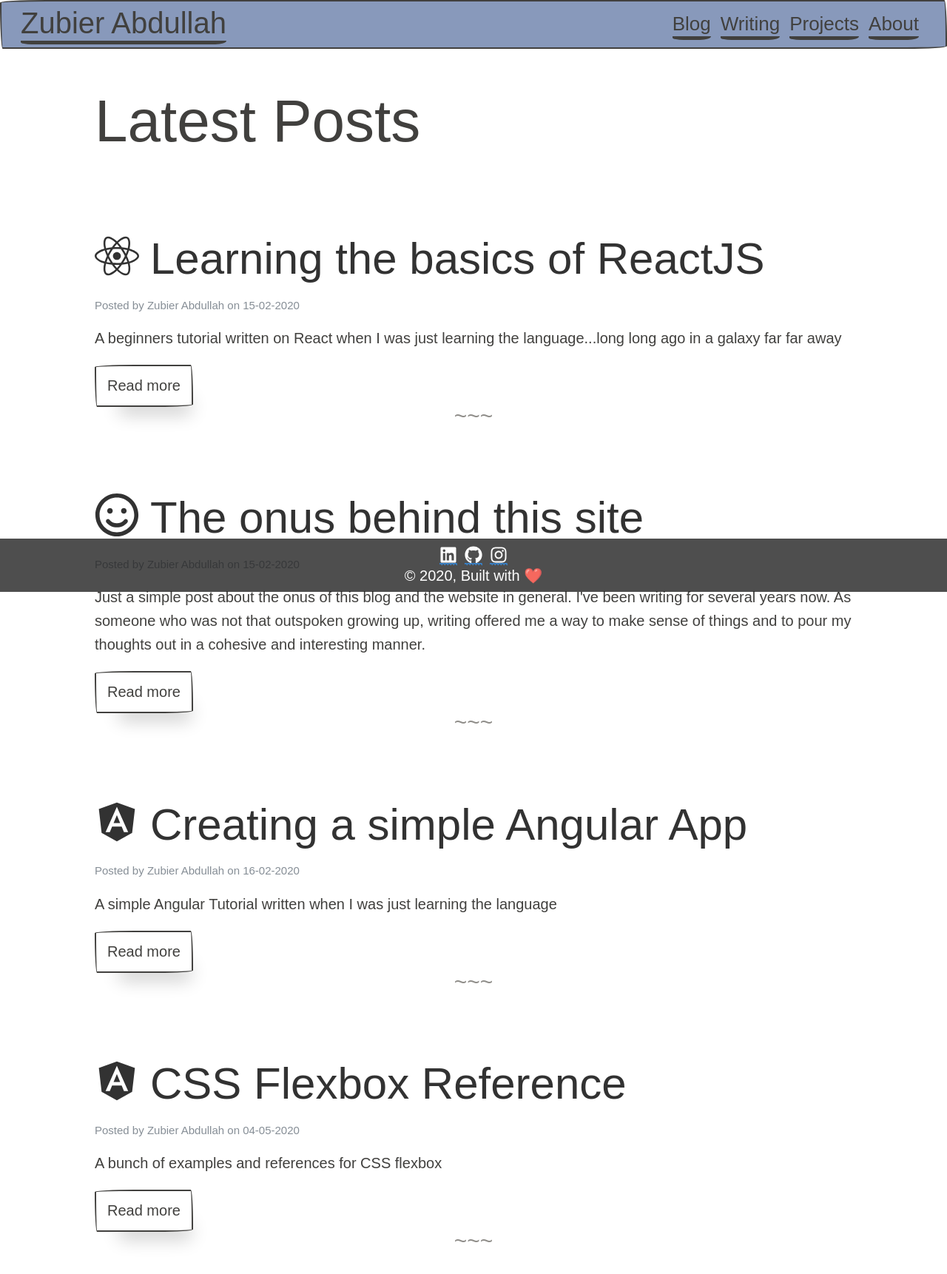
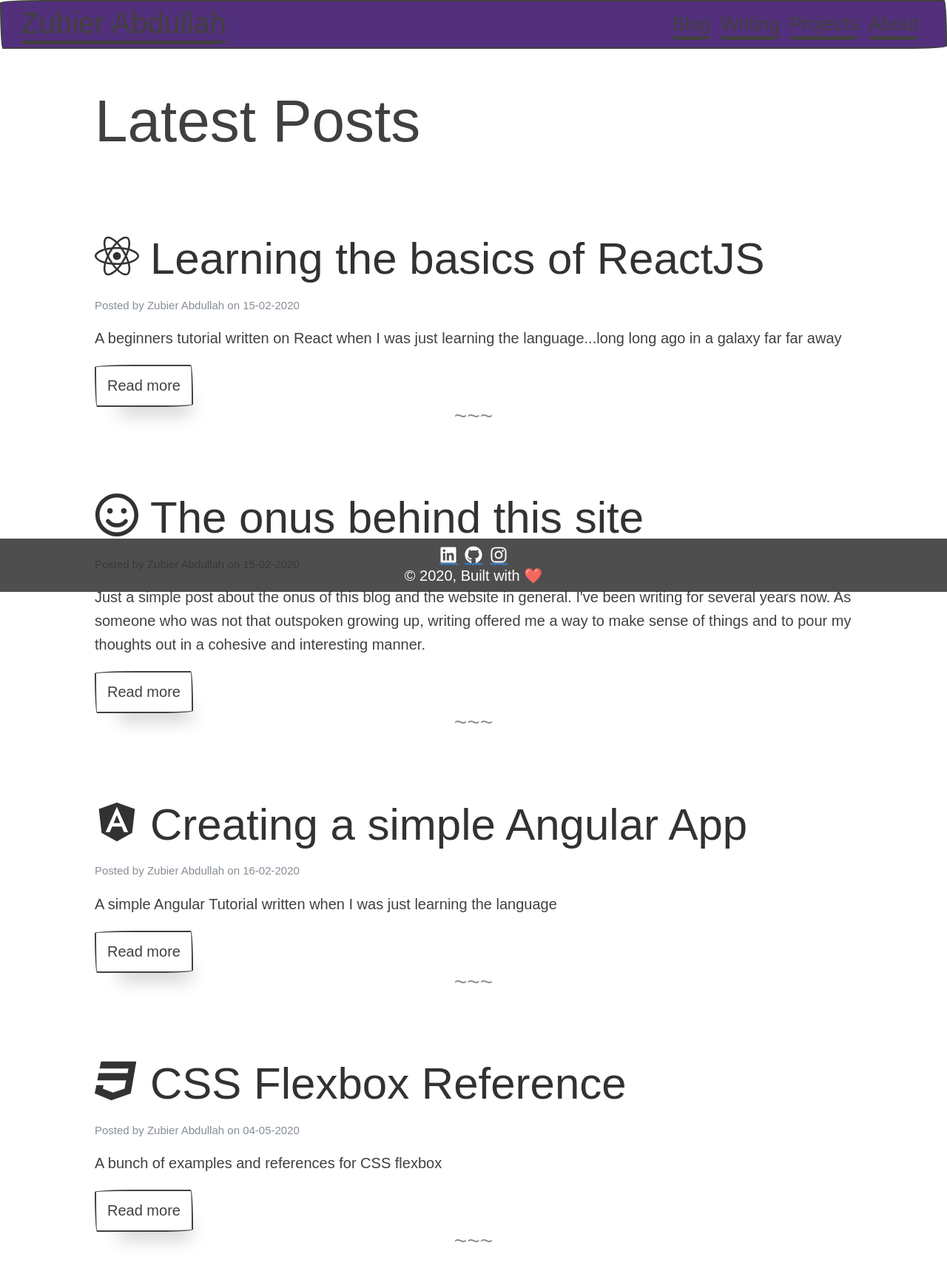
Before and after one commit to ZubierAbd/PersonalSite, a Gatsby site: page /blog in a window 1280 px wide. Shown: the whole page at 74% size. Built offline with nearby package versions, Linux system fonts and the light colour scheme; Gatsby itself is replaced by a stand-in of ours; a web font is replaced by a local one.

Commit message:
made minor changes

```diff
--- a/gatsby-config.js
+++ b/gatsby-config.js
@@ -10,7 +10,7 @@ module.exports = {
       resolve: `gatsby-source-filesystem`,
       options: {
         name: `images`,
-        path: `${__dirname}/src/images`,
+        path: `${__dirname}/src/images/`,
       },
     },
     `gatsby-transformer-sharp`,
--- a/src/components/header.js
+++ b/src/components/header.js
@@ -3,7 +3,7 @@ import PropTypes from "prop-types"
 import React from "react"
 
 const Header = ({ siteTitle }) => (
-  <nav style={{ background: `#89b` }} className="border fixed split-nav">
+  <nav style={{ background: `#52307c` }} className="border fixed split-nav">
     <div style={{ textDecoration: `none` }} className="nav-brand white-text">
       <h3>
         {" "}
--- a/src/pages/blog.js
+++ b/src/pages/blog.js
@@ -6,6 +6,7 @@ import {
   FaRegSmile,
   FaRegNewspaper,
   FaJava,
+  FaCss3,
 } from "react-icons/fa"
 import Layout from "../components/layout"
 import SEO from "../components/seo"
@@ -22,6 +23,8 @@ const assignIcon = name => {
       return <FaRegNewspaper />
     case "Java":
       return <FaJava></FaJava>
+    case "CSS":
+      return <FaCss3></FaCss3>
     default:
       return null
   }
--- a/src/pages/posts/flexbox/index.md
+++ b/src/pages/posts/flexbox/index.md
@@ -4,7 +4,7 @@ date: "04-05-2020"
 title: "CSS Flexbox Reference"
 author: "Zubier Abdullah"
 type: "article"
-icon: "angular"
+icon: "CSS"
 summary: "A bunch of examples and references for CSS flexbox"
 ---
 
@@ -24,8 +24,6 @@ So I thought I would write a small reference for CSS flexbox and maybe expand up
 |                 | space-evenly  |                             mix of the last two |
 
 While the first three properties are super self explanatory, I would like to draw your attention to the last three. Specifically the difference between space-evenly, space-around and space-between. For space-between, the style maximizes the distance between the objects. Space around maximizes the distance around the objects and away from the sides and space-evenly combines both with an even distance between sides of the viewport and the objects themselves.
-
-![horizontal]('../../../images/horizontal.png)
 
 ###Moving Things vertically
 
--- a/src/templates/blogPost.js
+++ b/src/templates/blogPost.js
@@ -8,6 +8,7 @@ import {
   FaRegSmile,
   FaRegNewspaper,
   FaJava,
+  FaCss3,
 } from "react-icons/fa"
 
 const assignIcon = name => {
@@ -22,6 +23,8 @@ const assignIcon = name => {
       return <FaRegNewspaper />
     case "Java":
       return <FaJava />
+    case "CSS":
+      return <FaCss3></FaCss3>
     default:
       return null
   }
```
Also changed, not shown: src/components/project.js (+2 -7 lines), src/pages/posts/flexbox/horizontal.png (added).
